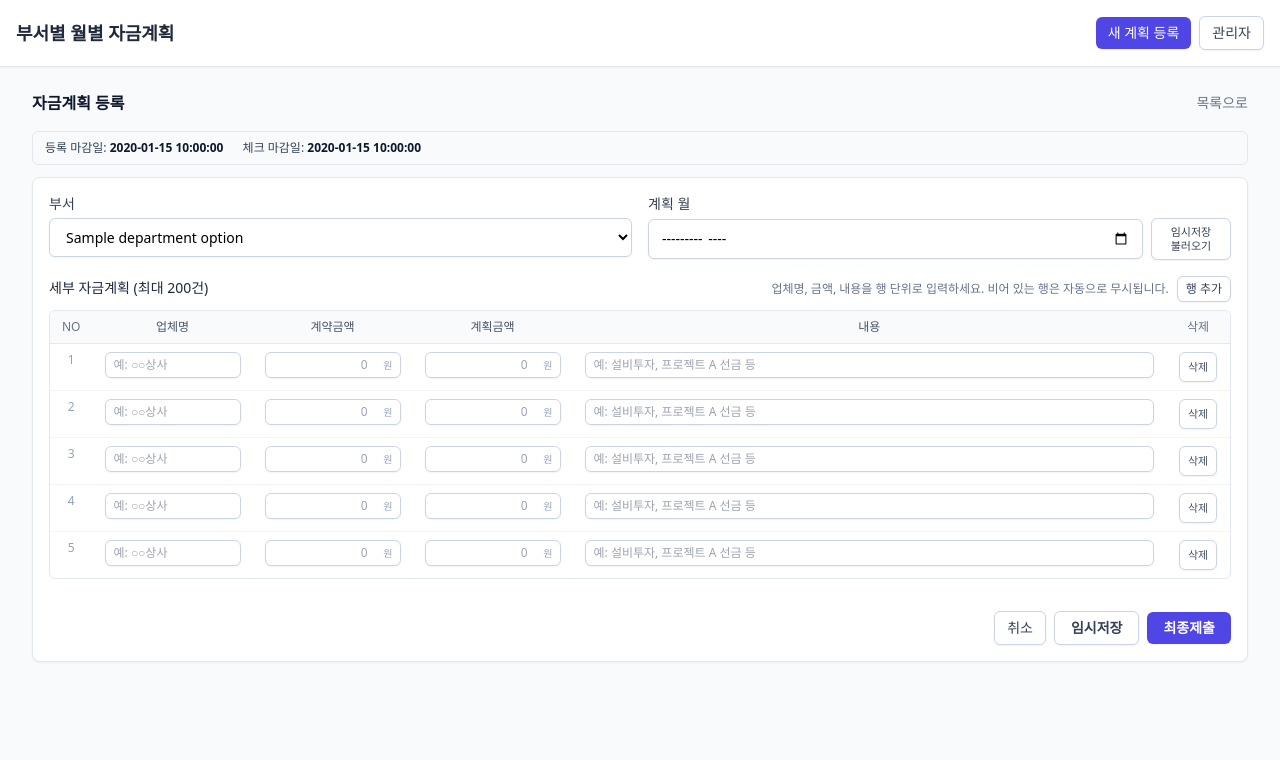
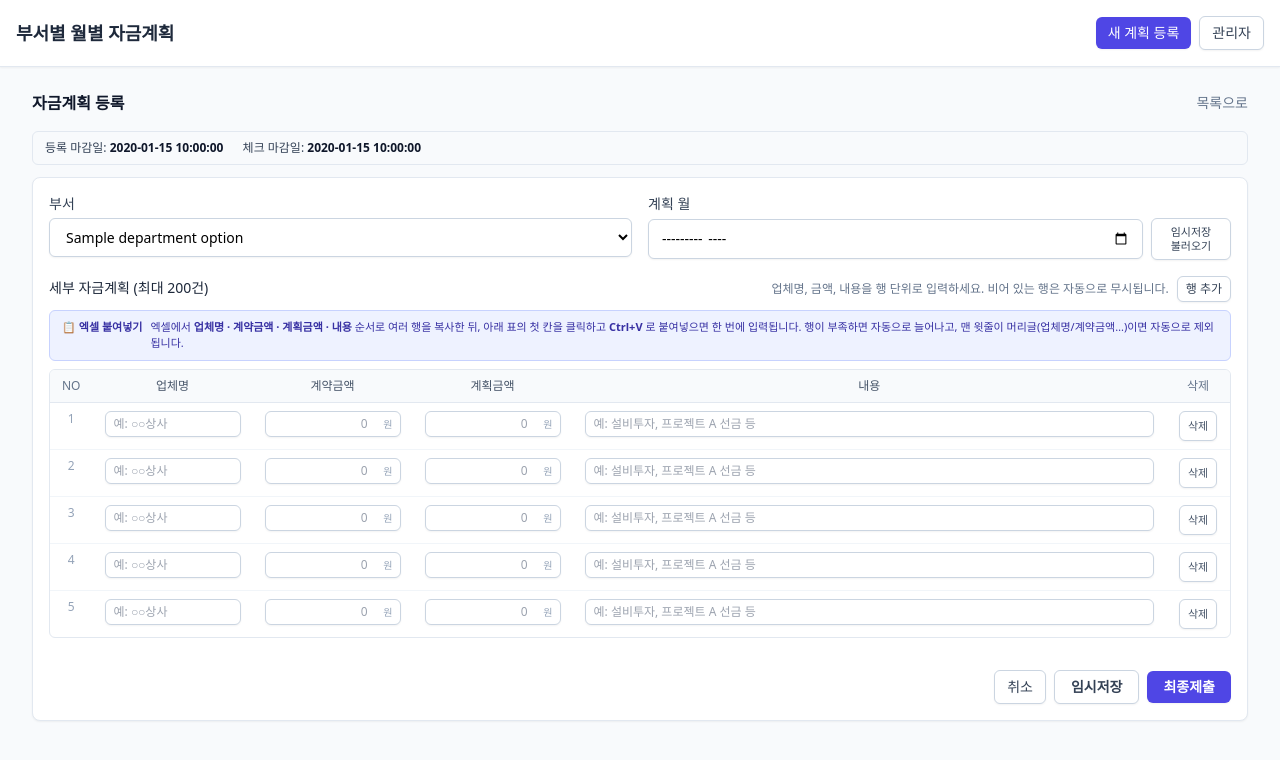
Before and after one commit to wilcoco/jsa, a Flask app: template templates/new_plan.html in a window 1280 px wide. Shown: the top 760 px of the page. Run offline with Flask 3, Linux system fonts and the light colour scheme; the template is opened without the code that fills it: most values are stand-ins (such as "Sample title", 1, 10 or a date in 2020); some libraries are stand-ins or nearby versions.

Commit message:
엑셀에서 표로 일괄 붙여넣기(Ctrl+V) 기능 추가
자금계획 등록 시 한 칸씩 타이핑하던 번거로움을 줄이기 위해,
엑셀에서 업체명/계약금액/계획금액/내용 영역을 복사해 표의 한 칸에
붙여넣으면 그 위치부터 행·열이 자동으로 채워지도록 했다.
- 행이 부족하면 자동으로 펼침(최대 200행)
- 금액 컬럼은 천 단위 콤마 자동 적용
- 맨 윗줄이 머리글이면 자동 제외
- 서버/DB/의존성 변경 없는 순수 클라이언트 기능

Co-Authored-By: Claude Opus 4.8 (1M context) <noreply@anthropic.com>

```diff
--- a/templates/new_plan.html
+++ b/templates/new_plan.html
@@ -101,6 +101,15 @@
             행 추가
           </button>
         </div>
+      </div>
+
+      <div class="mb-2 flex items-start gap-2 rounded-md border border-indigo-200 bg-indigo-50 px-3 py-2 text-[11px] text-indigo-800">
+        <span class="font-semibold whitespace-nowrap">📋 엑셀 붙여넣기</span>
+        <span>
+          엑셀에서 <b>업체명 · 계약금액 · 계획금액 · 내용</b> 순서로 여러 행을 복사한 뒤,
+          아래 표의 첫 칸을 클릭하고 <b>Ctrl+V</b> 로 붙여넣으면 한 번에 입력됩니다.
+          행이 부족하면 자동으로 늘어나고, 맨 윗줄이 머리글(업체명/계약금액…)이면 자동으로 제외됩니다.
+        </span>
       </div>
 
       <div class="overflow-hidden rounded-md border border-slate-200 bg-white">
@@ -455,6 +464,103 @@
         monthInput.addEventListener('change', applyCarryOver);
       }
 
+      // 엑셀 붙여넣기: 표의 한 칸에 여러 셀/행을 한 번에 붙여넣으면 그 위치부터 채운다.
+      // 컬럼 순서는 화면 표와 동일: 업체명 → 계약금액 → 계획금액 → 내용
+      const COLUMN_FIELDS = ['vendor_name', 'contract_amount', 'amount', 'description'];
+      const MONEY_FIELDS = new Set(['contract_amount', 'amount']);
+      const HEADER_KEYWORDS = ['업체명', '계약금액', '계획금액', '금액', '내용'];
+
+      function getCellInput(rowIndex, fieldName) {
+        return document.querySelector('input[name="' + fieldName + '_' + rowIndex + '"]');
+      }
+
+      // 지정한 행 번호까지 모두 보이도록 펼친다 (최대 200행).
+      function ensureRowsVisible(targetRowIndex) {
+        rows.forEach((row) => {
+          const idx = parseInt(row.getAttribute('data-row-index'), 10);
+          if (idx <= targetRowIndex) {
+            row.style.display = '';
+          }
+        });
+        updateRowNumbers();
+        updateAddRowButtonState();
+      }
+
+      // 붙여넣은 텍스트(TSV)를 2차원 배열로 파싱한다.
+      function parseClipboard(text) {
+        // 마지막 줄바꿈으로 생기는 빈 행 제거
+        const normalized = text.replace(/\r\n/g, '\n').replace(/\r/g, '\n').replace(/\n+$/, '');
+        if (!normalized) return [];
+        return normalized.split('\n').map((line) => line.split('\t'));
+      }
+
+      // 첫 줄이 머리글 행인지 판별 (업체명/계약금액/계획금액/내용 등 텍스트가 포함된 경우)
+      function looksLikeHeader(cells) {
+        return cells.some((c) => HEADER_KEYWORDS.indexOf((c || '').trim()) !== -1);
+      }
+
+      function handlePaste(event) {
+        if (isClosed || isEditDeadlineOver) return;
+
+        const target = event.target;
+        if (!target || target.tagName !== 'INPUT') return;
+
+        const match = (target.name || '').match(/^(vendor_name|contract_amount|amount|description)_(\d+)$/);
+        if (!match) return;
+
+        const clipboard = (event.clipboardData || window.clipboardData);
+        if (!clipboard) return;
+        const text = clipboard.getData('text');
+        if (!text) return;
+
+        let grid = parseClipboard(text);
+        // 단일 셀(탭/줄바꿈 없음) 붙여넣기는 기본 동작에 맡긴다.
+        if (grid.length === 0) return;
+        if (grid.length === 1 && grid[0].length === 1) return;
+
+        event.preventDefault();
+
+        // 첫 줄이 머리글이면 제외
+        if (grid.length > 1 && looksLikeHeader(grid[0])) {
+          grid = grid.slice(1);
+        }
+        if (grid.length === 0) return;
+
+        const startField = match[1];
+        const startRow = parseInt(match[2], 10);
+        const startCol = COLUMN_FIELDS.indexOf(startField);
+
+        // 필요한 마지막 행까지 펼치기 (200행 한도)
+        const lastRow = Math.min(startRow + grid.length - 1, 200);
+        ensureRowsVisible(lastRow);
+
+        grid.forEach((cells, r) => {
+          const rowIndex = startRow + r;
+          if (rowIndex > 200) return;
+          cells.forEach((rawValue, c) => {
+            const colIndex = startCol + c;
+            if (colIndex >= COLUMN_FIELDS.length) return;
+            const field = COLUMN_FIELDS[colIndex];
+            const input = getCellInput(rowIndex, field);
+            if (!input) return;
+            let value = (rawValue || '').trim();
+            if (MONEY_FIELDS.has(field)) {
+              value = formatNumberWithCommas(value);
+            }
+            input.value = value;
+          });
+        });
+
+        updateRowNumbers();
+        updateAddRowButtonState();
+      }
+
+      // 표 전체에 위임 방식으로 paste 이벤트 연결
+      const planTable = document.querySelector('tbody');
+      if (planTable) {
+        planTable.addEventListener('paste', handlePaste);
+      }
+
       // 폼 전송 전에 금액 입력에서 콤마 제거
       if (form) {
         form.addEventListener('submit', function () {
```
